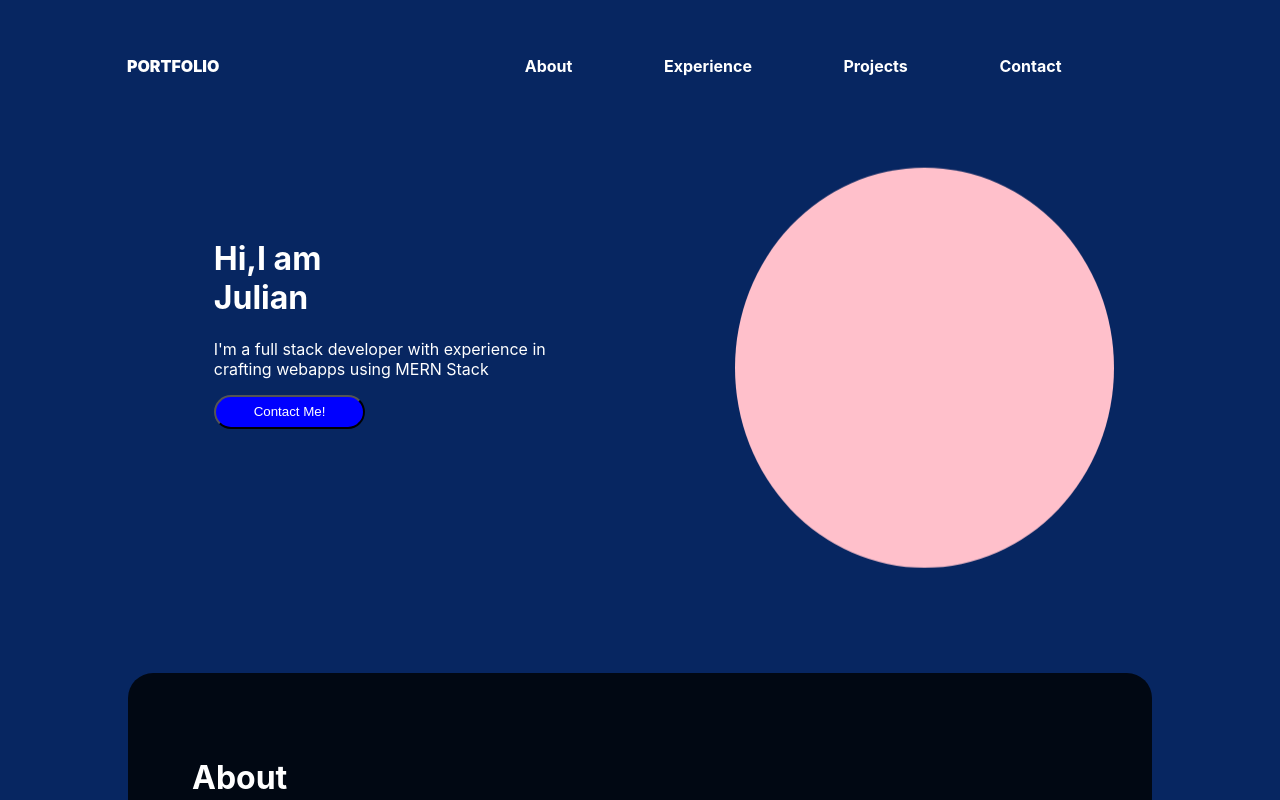
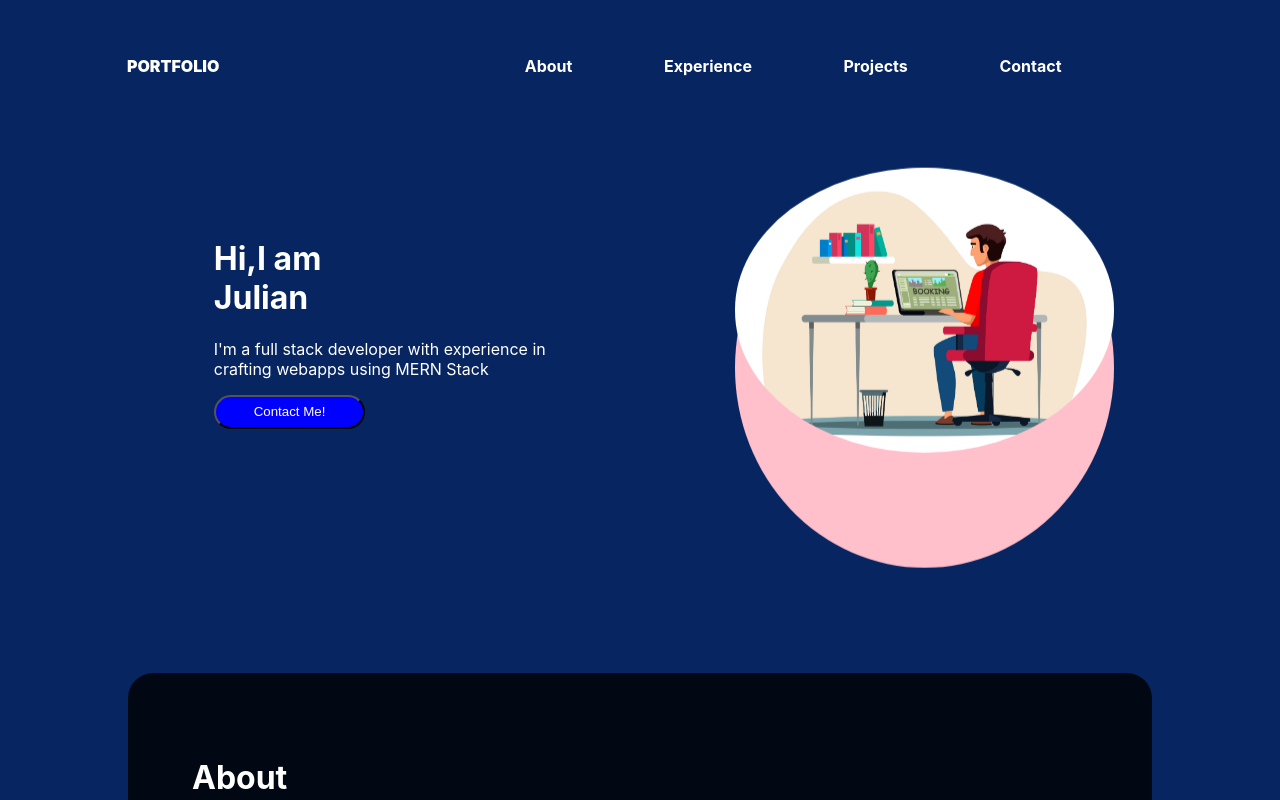
Before and after one commit to JulianToppo/portfoliowebsite, a React (Create React App) app: page / in a window 1280 px wide. Shown: the top 800 px of the page. Built offline with nearby package versions, Linux system fonts and the light colour scheme.

Commit message:
addition of user image in introduction

```diff
--- a/src/components/About/About.js
+++ b/src/components/About/About.js
@@ -6,7 +6,7 @@ import about from "../../assets/about.jpg";
 const About = () => {
   return (
     <React.Fragment>
-      <div className="about-section">
+      <div className="about-section" id="about">
         <div className="user-photo">
           <h1>About</h1>
           <img src={about} alt="about"></img>
--- a/src/components/Introduction/Introduction.css
+++ b/src/components/Introduction/Introduction.css
@@ -28,6 +28,10 @@
     width:40%;
     animation: moveUpDown 2s ease infinite;
 }
+.userimage img{
+    width: 100%;
+    border-radius: 50%;
+}
 
 @keyframes moveUpDown {
     0% { transform: translateY(0); }
--- a/src/components/Introduction/Introduction.js
+++ b/src/components/Introduction/Introduction.js
@@ -1,6 +1,6 @@
 import React from "react";
 import "./Introduction.css"
-
+import introImg from "../../assets/intro.jpg"
 const Introduction = () => {
   return (
     <div className="introduction-body">
@@ -11,7 +11,7 @@ const Introduction = () => {
           <button>Contact Me!</button>
       </div>
       <div className="userimage">
-
+        <img src={introImg} alt="introduction"></img>
       </div>
     </div>
   );
--- a/src/components/Navbar/Navbar.js
+++ b/src/components/Navbar/Navbar.js
@@ -7,7 +7,7 @@ const Navbar = () => {
         <a href="#" className="heading">Portfolio</a>
 
             <ul className="navitems">
-                <li><a href="#">About</a></li>
+                <li><a href="#about">About</a></li>
                 <li><a href="#">Experience</a></li>
                 <li><a href="#">Projects</a></li>
                 <li><a href="#">Contact</a></li>
--- a/src/index.css
+++ b/src/index.css
@@ -12,3 +12,7 @@ code {
   font-family: source-code-pro, Menlo, Monaco, Consolas, 'Courier New',
     monospace;
 }
+
+html{
+  scroll-behavior: smooth;
+}
--- /dev/null
+++ b/src/utils.js
@@ -0,0 +1,3 @@
+export const getImageUrl = (path) => {
+    return new URL(`/assets/${path}`, import.meta.url).href;
+  };
```
Also changed, not shown: src/assets/intro.jpg (added).
